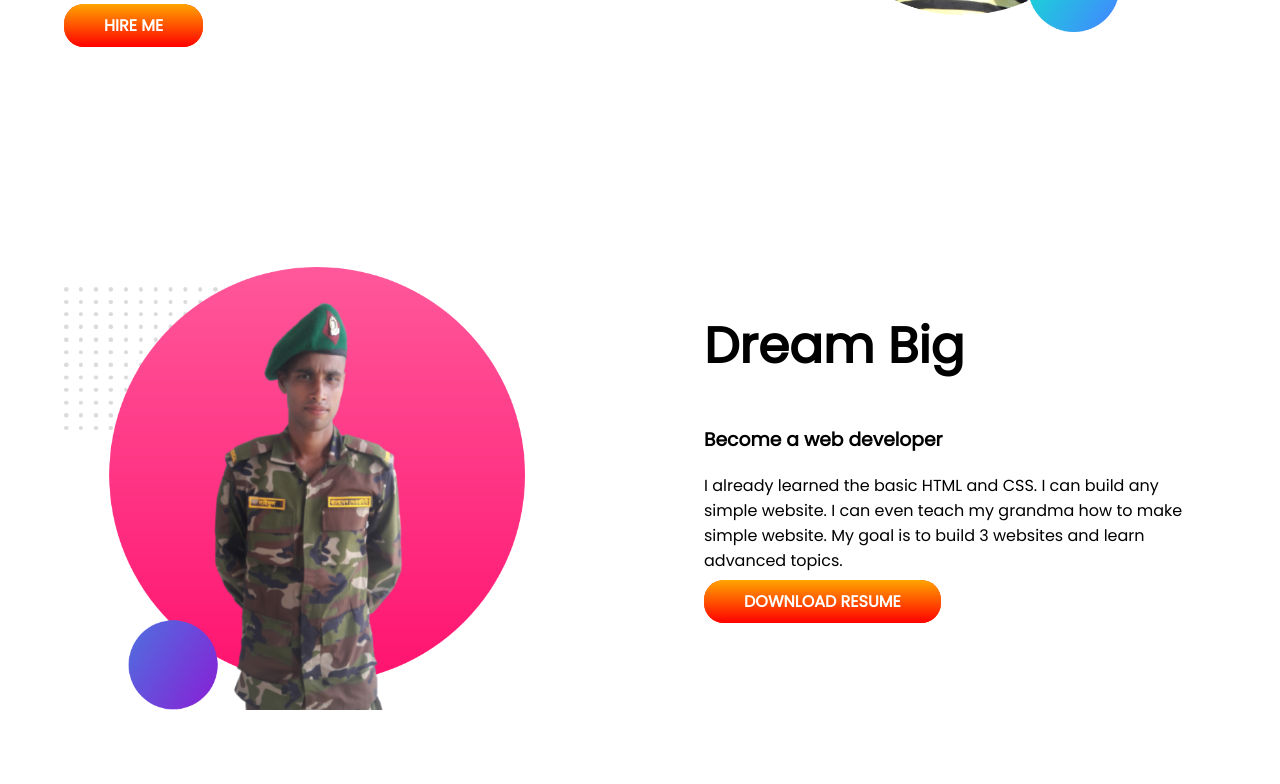
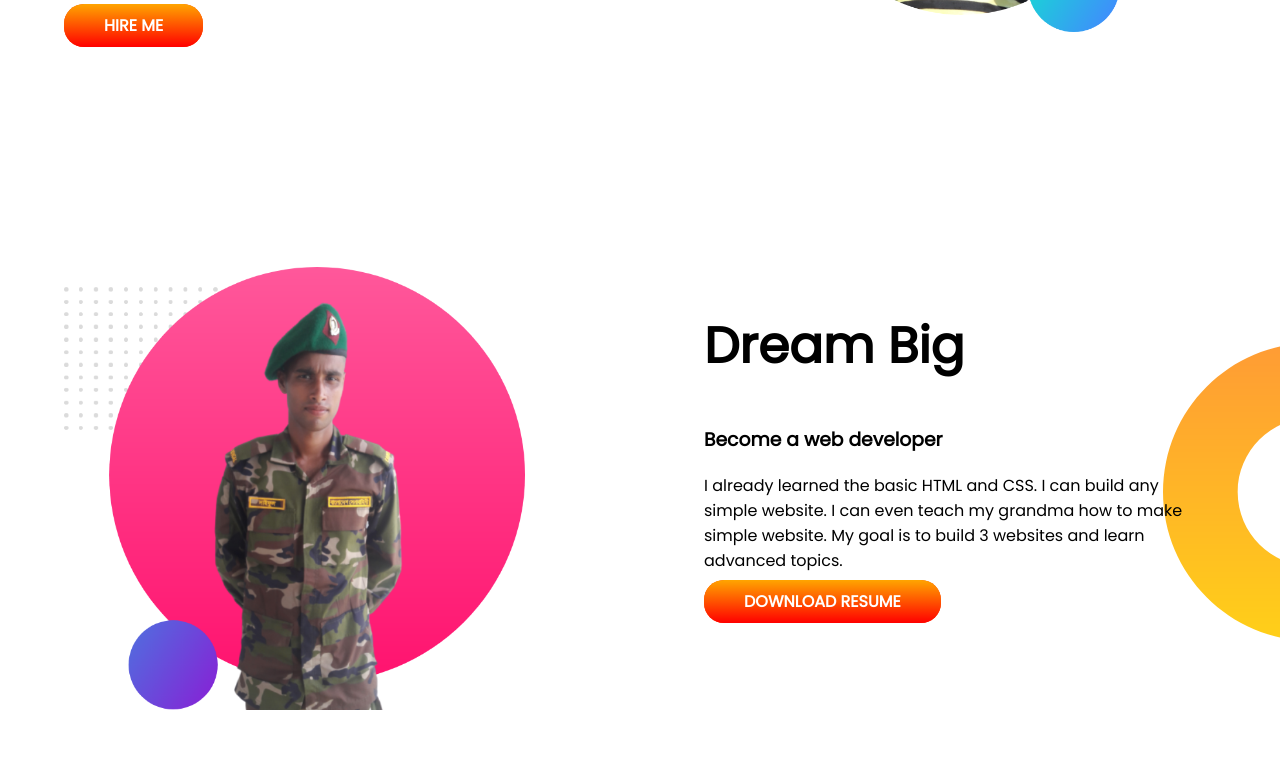
Before and after one commit to Brightout108/port-folio-2, a plain HTML site: page index.html in a window 1280 px wide. Shown: the part 489-1273 px from the top of the page. Drawn offline with Linux system fonts and the light colour scheme.

Commit message:
dream-big

```diff
--- a/style.css
+++ b/style.css
@@ -39,4 +39,8 @@ section{
     font-weight: 700;
 }
 
+.dream-big{
+    background-image: url(images/dream-bg.png);
+    background-repeat:no-repeat;
+    background-position: right;
 }
```
